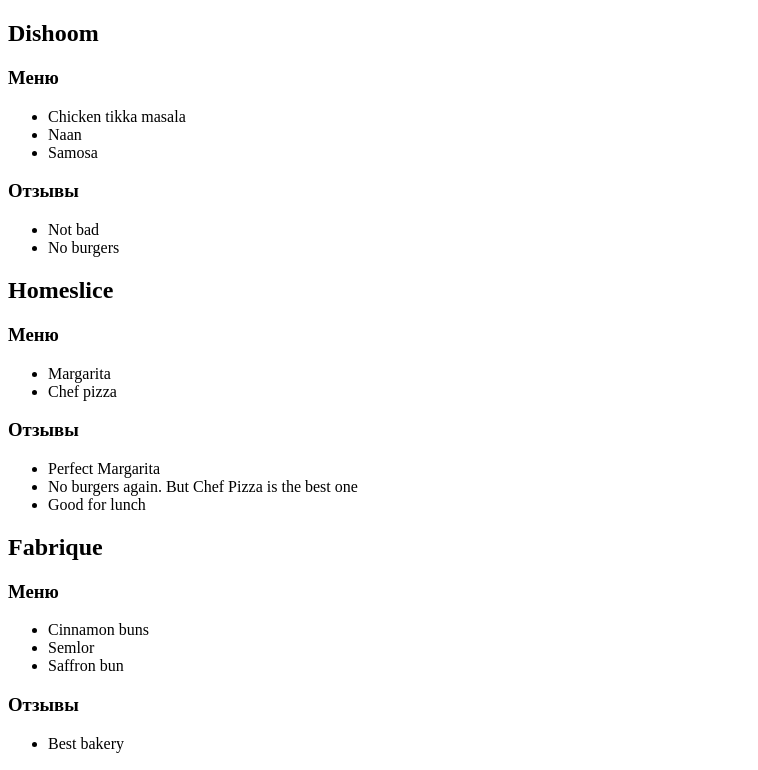
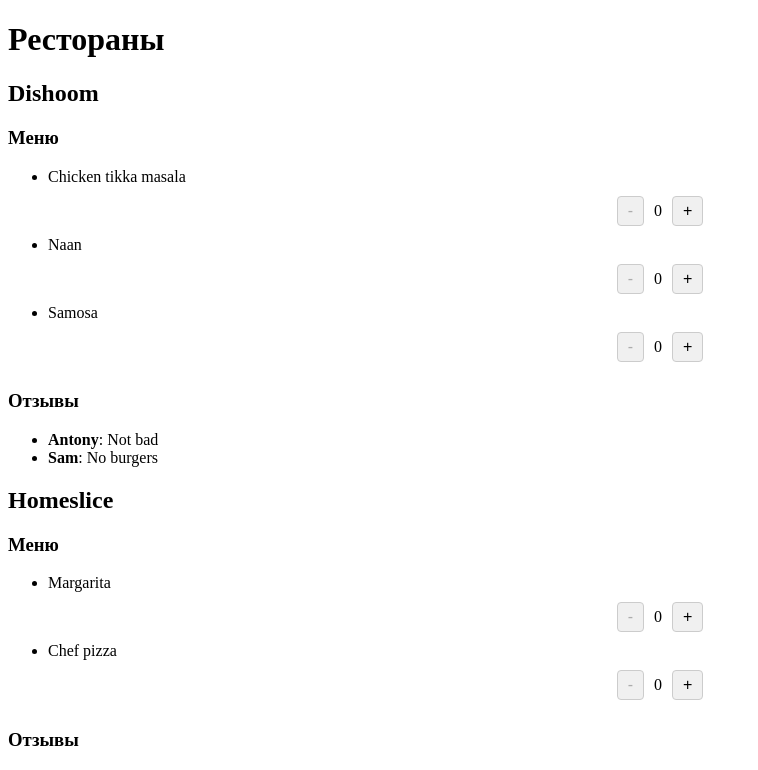
Before and after one commit to Marie8215/react-november-course, a React (Vite) app: page /restaurants/1/menu in a window 1280 px wide. Shown: the top 770 px of the page, without its empty margins (0-758 px from the left). Built offline with nearby package versions, Linux system fonts and the light colour scheme.

Commit message:
homework-3

```diff
--- /dev/null
+++ b/src/app.jsx
@@ -0,0 +1,10 @@
+import { Layout } from "./components/layout/layout";
+import { RestaurantsPage } from "./components/restaurants-page/restaurants-page";
+
+export const App = () => {
+  return (
+    <Layout>
+      <RestaurantsPage />
+    </Layout>
+  );
+};
--- /dev/null
+++ b/src/components/count/count.css
@@ -0,0 +1,17 @@
+.count-container {
+    display: flex;
+    align-items: center;
+    justify-content: center;
+    gap: 10px;
+}
+
+
+.count-button {
+    padding: 5px 10px;
+    font-size: 16px;
+    cursor: pointer;
+    background-color: #f0f0f0;
+    border: 1px solid #ccc;
+    border-radius: 4px;
+    transition: background-color 0.2s;
+}
--- /dev/null
+++ b/src/components/count/count.jsx
@@ -0,0 +1,37 @@
+import { useState } from "react";
+import "./count.css";
+
+export const Count = () => {
+  const [value, setValue] = useState(0);
+
+  const increase = () => {
+    if (value < 5) {
+      setValue(value + 1);
+    }
+  };
+
+  const decrease = () => {
+    if (value > 0) {
+      setValue(value - 1);
+    }
+  };
+  return (
+    <div className="count-container">
+      <button
+        className="count-button"
+        onClick={decrease}
+        disabled={value === 0}
+      >
+        -
+      </button>
+      <p>{value}</p>
+      <button
+        className="count-button"
+        onClick={increase}
+        disabled={value === 5}
+      >
+        +
+      </button>
+    </div>
+  );
+};
--- /dev/null
+++ b/src/components/layout/layout.jsx
@@ -0,0 +1,9 @@
+export const Layout = ({ children }) => {
+  return (
+    <>
+      <header></header>
+      {children}
+      <footer></footer>
+    </>
+  );
+};
--- /dev/null
+++ b/src/components/menu/menu.jsx
@@ -0,0 +1,17 @@
+import { Count } from "../count/count";
+
+export const Menu = ({ menu }) => {
+  return (
+    <>
+      <h3>Меню</h3>
+      <ul>
+        {menu.map(({ name, id }) => (
+          <li key={id}>
+            {name}
+            <Count />
+          </li>
+        ))}
+      </ul>
+    </>
+  );
+};
--- /dev/null
+++ b/src/components/restaurant/restaurant.jsx
@@ -0,0 +1,16 @@
+import { Menu } from "../menu/menu";
+import { Reviews } from "../reviews/reviews";
+
+export const Restaurant = ({ restaurant }) => {
+  const { menu, reviews, name } = restaurant;
+
+  return (
+    <>
+      <div>
+        <h2>{name}</h2>
+        <Menu menu={menu} />
+        {reviews.length && <Reviews reviews={reviews} />}
+      </div>
+    </>
+  );
+};
--- /dev/null
+++ b/src/components/restaurants-page/restaurants-page.jsx
@@ -0,0 +1,13 @@
+import { restaurants } from "../../constants/moke";
+import { Restaurant } from "../restaurant/restaurant";
+
+export const RestaurantsPage = () => {
+  return (
+    <>
+      <h1>Рестораны</h1>
+      {restaurants.map((restaurant) => (
+        <Restaurant restaurant={restaurant} key={restaurant.id} />
+      ))}
+    </>
+  );
+};
--- /dev/null
+++ b/src/components/reviews/reviews.jsx
@@ -0,0 +1,14 @@
+export const Reviews = ({ reviews }) => {
+  return (
+    <>
+      <h3>Отзывы</h3>
+      <ul>
+        {reviews.map(({ user, text, id }) => (
+          <li key={id}>
+            <strong>{user}</strong>: {text}
+          </li>
+        ))}
+      </ul>
+    </>
+  );
+};
--- a/src/main.jsx
+++ b/src/main.jsx
@@ -1,60 +1,8 @@
 import { createRoot } from "react-dom/client";
-import { restaurants } from "./moke";
+import { App } from "./app";
 
 const root = document.getElementById("root");
 
 const reactRoot = createRoot(root);
 
-reactRoot.render(
-  <>
-    <h2>{restaurants[0].name}</h2>
-    <h3>Меню</h3>
-    <ul>
-      <li>{restaurants[0].menu[0].name}</li>
-      <li>{restaurants[0].menu[1].name}</li>
-      <li>{restaurants[0].menu[2].name}</li>
-    </ul>
-    <h3>Отзывы</h3>
-    <ul>
-      <li>{restaurants[0].reviews[0].text}</li>
-      <li>{restaurants[0].reviews[1].text}</li>
-    </ul>
-
-    <h2>{restaurants[1].name}</h2>
-    <h3>Меню</h3>
-    <ul>
-      <li>{restaurants[1].menu[0].name}</li>
-      <li>{restaurants[1].menu[1].name}</li>
-    </ul>
-    <h3>Отзывы</h3>
-    <ul>
-      <li>{restaurants[1].reviews[0].text}</li>
-      <li>{restaurants[1].reviews[1].text}</li>
-      <li>{restaurants[1].reviews[2].text}</li>
-    </ul>
-
-    <h2>{restaurants[2].name}</h2>
-    <h3>Меню</h3>
-    <ul>
-      <li>{restaurants[2].menu[0].name}</li>
-      <li>{restaurants[2].menu[1].name}</li>
-      <li>{restaurants[2].menu[2].name}</li>
-    </ul>
-    <h3>Отзывы</h3>
-    <ul>
-      <li>{restaurants[2].reviews[0].text}</li>
-    </ul>
-
-    <h2>{restaurants[3].name}</h2>
-    <h3>Меню</h3>
-    <ul>
-      <li>{restaurants[3].menu[0].name}</li>
-      <li>{restaurants[3].menu[1].name}</li>
-    </ul>
-    <h3>Отзывы</h3>
-    <ul>
-      <li>{restaurants[3].reviews[0].text}</li>
-      <li>{restaurants[3].reviews[1].text}</li>
-    </ul>
-  </>
-);
+reactRoot.render(<App />);
```
Also changed, not shown: src/constants/moke.js (renamed from src/moke.js).
